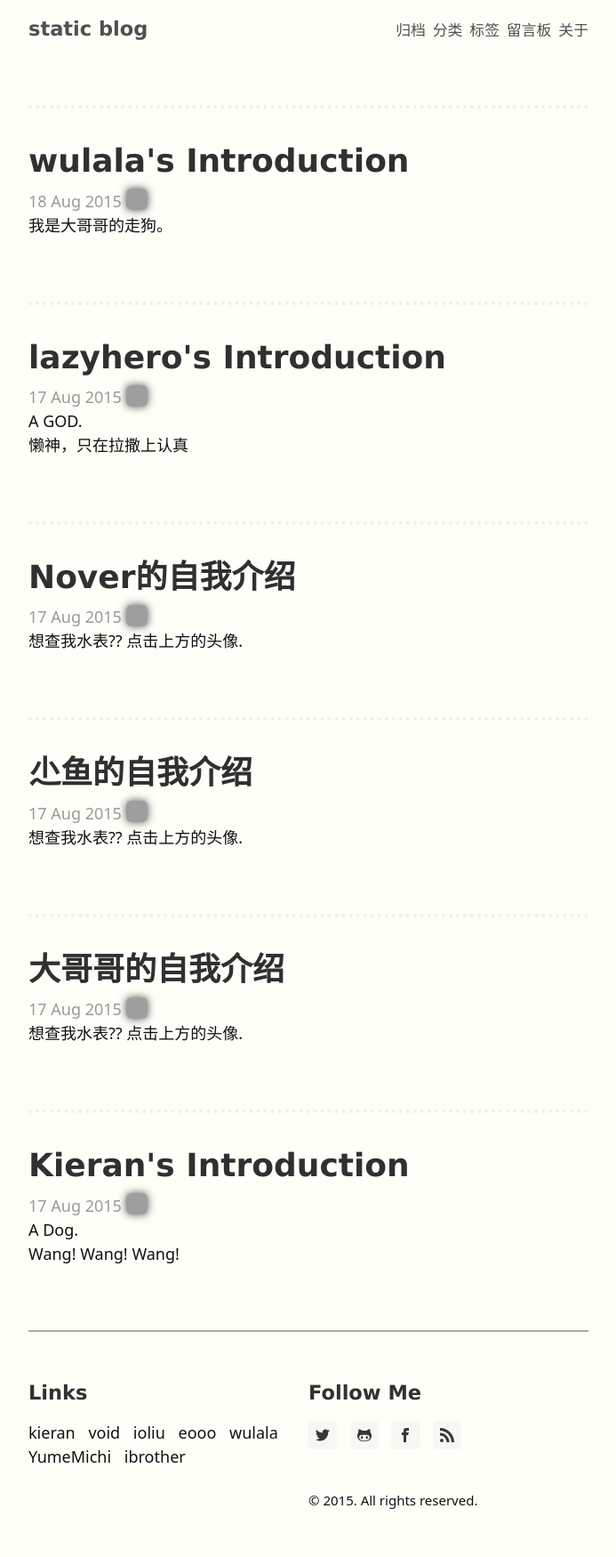
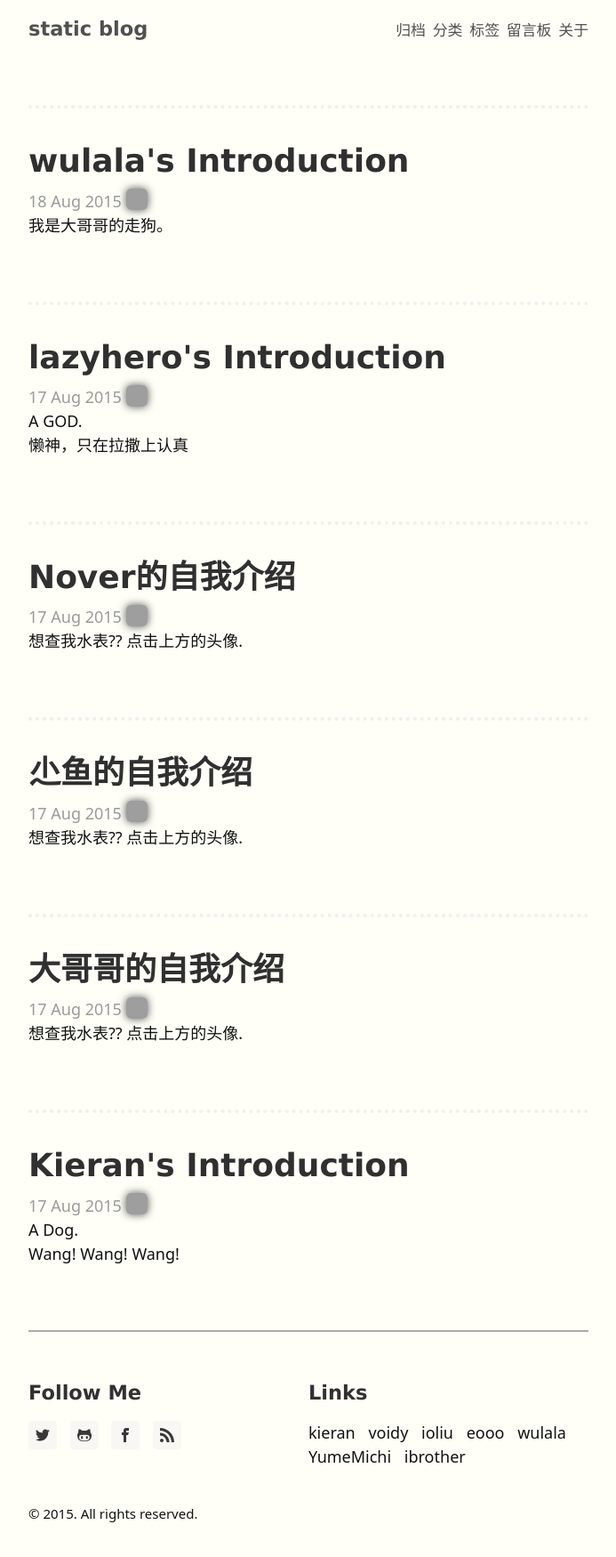
Before and after one commit to staticblog/staticblog.github.io, a Jekyll site: the page built from index.html, in a window 1280 px wide. Shown: the whole page at 89% size, without its empty margins (293-986 px from the left). Built offline with Jekyll 4.4.1, drawn with Linux system fonts in a browser that asks for light colours; the list of posts is cut into pages by our own code; grey boxes are pictures that could not be loaded.

Commit message:
alter position

```diff
--- a/_data/rolls.yml
+++ b/_data/rolls.yml
@@ -1,6 +1,6 @@
   - title: kieran
     url: http://go.kieran.top
-  - title: void
+  - title: voidy
     url: http://voidy.net
   - title: ioliu
     url: https://ioliu.cn
--- a/_includes/footer.html
+++ b/_includes/footer.html
@@ -1,6 +1,6 @@
 <footer class="footer">
+  {% include social.html %}
   {% include blogroll.html %}
-  {% include social.html %}
     <small>
     &copy; <time datetime="{{ site.time | date_to_xmlschema }}">{{ site.time | date: '%Y' }}</time>. All rights reserved.
     </small>
```
